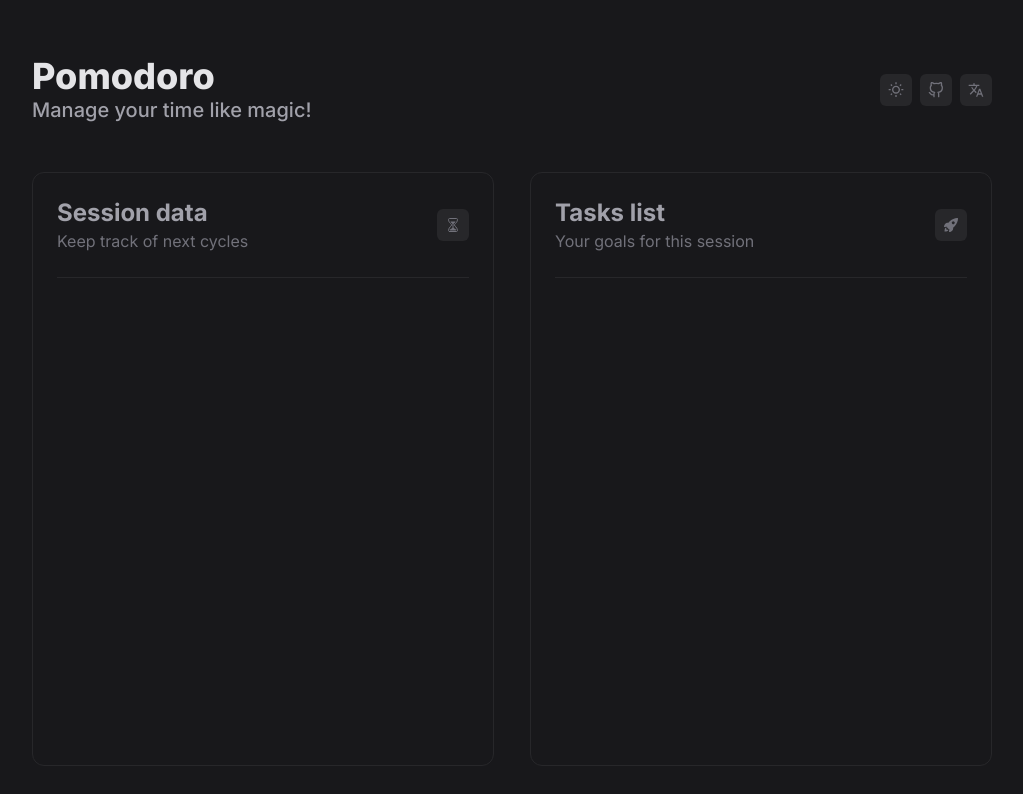
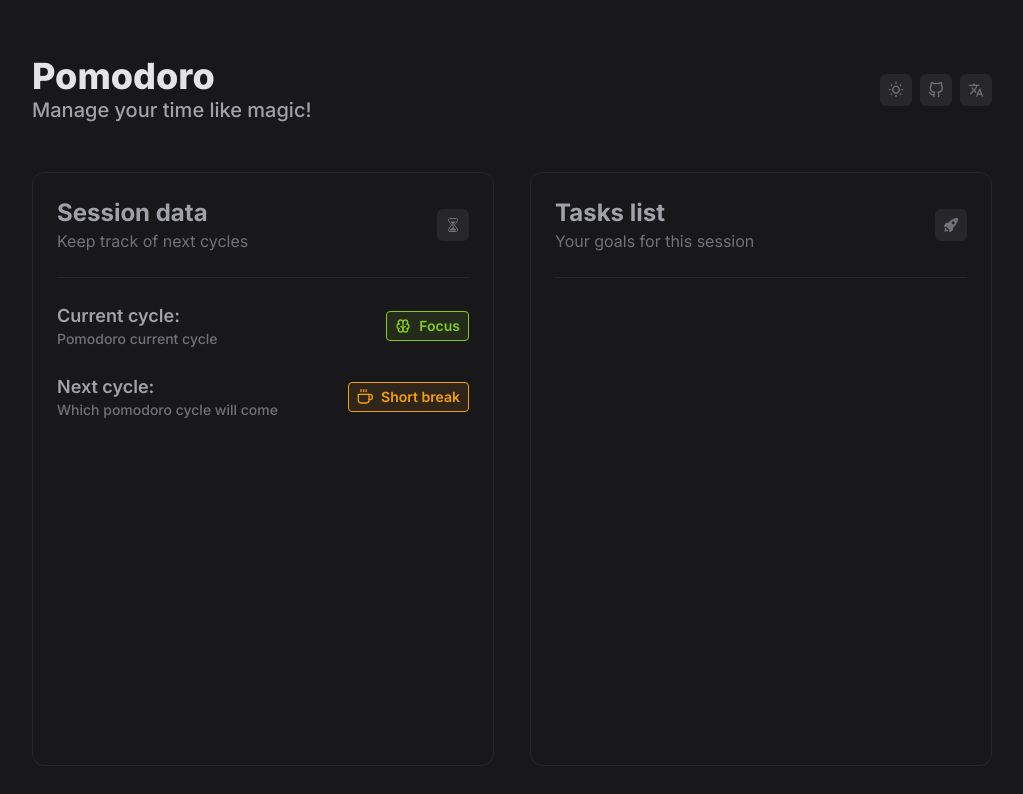
Before and after one commit to igordev96/pomodoro-react, a React (Vite) app: page / in a window 1280 px wide. Shown: the top 794 px of the page, without its empty margins (128-1151 px from the left). Built offline with nearby package versions, Linux system fonts and the light colour scheme.

Commit message:
feat- add badges

```diff
--- /dev/null
+++ b/src/components/Badge.tsx
@@ -0,0 +1,59 @@
+import { TbBrain } from "react-icons/tb";
+import { FiCoffee } from "react-icons/fi";
+
+type BreakType = "focus" | "short_break" | "long_break";
+
+export interface IBadge {
+  type?: BreakType;
+}
+
+export function Badge(props: IBadge) {
+  const { type = "focus" } = props;
+
+  const handleClasses = () => {
+    switch (type) {
+      case "long_break":
+        return "bg-cyan-500 text-cyan-500 border-cyan-500";
+      case "short_break":
+        return "bg-amber-500 text-amber-500 border-amber-500";
+      case "focus":
+      default:
+        return "bg-lime-500 text-lime-500 border-lime-500";
+    }
+  };
+
+  const handleContent = () => {
+    switch (type) {
+      case "long_break":
+        return (
+          <>
+            <FiCoffee className="text-base" />
+            <h3>Long break</h3>
+          </>
+        );
+      case "short_break":
+        return (
+          <>
+            <FiCoffee className="text-base" />
+            <h3>Short break</h3>
+          </>
+        );
+      case "focus":
+      default:
+        return (
+          <>
+            <TbBrain className="text-base" />
+            <h3>Focus</h3>
+          </>
+        );
+    }
+  };
+
+  return (
+    <div
+      className={`${handleClasses()} flex items-center gap-2 font-semibold text-sm bg-opacity-10 border rounded px-2 py-1`}
+    >
+      {handleContent()}
+    </div>
+  );
+}
--- a/src/components/BigCard.tsx
+++ b/src/components/BigCard.tsx
@@ -1,3 +1,4 @@
+import { Badge } from "./Badge";
 import { SimpleButton } from "./SimpleButton";
 
 export interface IBigCard {
@@ -9,8 +10,8 @@ export function BigCard(props: IBigCard) {
 
   if (type === "session_data") {
     return (
-      <div className="flex flex-1 rounded-xl border dark:border-zinc-800 border-zinc-200 p-6">
-        <div className="flex justify-between items-center self-start flex-1 border-b dark:border-zinc-800 border-zinc-200 pb-6 mb-6">
+      <div className="flex flex-1 flex-col rounded-xl border dark:border-zinc-800 border-zinc-200 p-6">
+        <div className="flex justify-between items-center border-b dark:border-zinc-800 border-zinc-200 pb-6 mb-6">
           <div className="flex flex-col">
             <h1 className="dark:text-zinc-400 text-zinc-600 font-bold text-2xl">
               Session data
@@ -19,7 +20,31 @@ export function BigCard(props: IBigCard) {
               Keep track of next cycles
             </h2>
           </div>
-          <SimpleButton type="hourglass" className="cursor-default" />
+          <SimpleButton type="hourglass" />
+        </div>
+        <div className="flex flex-1 flex-col">
+          <div className="flex justify-between items-center mb-6">
+            <div>
+              <h2 className="dark:text-zinc-400 text-zinc-500 text-[18px] font-semibold">
+                Current cycle:
+              </h2>
+              <h3 className="dark:text-zinc-500 text-zinc-400 text-sm font-medium">
+                Pomodoro current cycle
+              </h3>
+            </div>
+            <Badge />
+          </div>
+          <div className="flex justify-between items-center">
+            <div>
+              <h2 className="dark:text-zinc-400 text-zinc-500 text-[18px] font-semibold">
+                Next cycle:
+              </h2>
+              <h3 className="dark:text-zinc-500 text-zinc-400 text-sm font-medium">
+                Which pomodoro cycle will come
+              </h3>
+            </div>
+            <Badge type="short_break" />
+          </div>
         </div>
       </div>
     );
@@ -36,7 +61,7 @@ export function BigCard(props: IBigCard) {
             Your goals for this session
           </h2>
         </div>
-        <SimpleButton type="rocket" className="cursor-default" />
+        <SimpleButton type="rocket" />
       </div>
     </div>
   );
--- a/src/components/SimpleButton.tsx
+++ b/src/components/SimpleButton.tsx
@@ -11,6 +11,10 @@ export interface ISimpleButton extends HTMLProps<HTMLButtonElement> {
 
 export function SimpleButton(props: ISimpleButton) {
   const { type, className, ...rest } = props;
+
+  const isNotHourGlassOrRocket = () => {
+    return type !== "hourglass" && type !== "rocket";
+  };
 
   const handleButtonIcon = () => {
     switch (type) {
@@ -40,7 +44,11 @@ export function SimpleButton(props: ISimpleButton) {
 
   return (
     <button
-      className={`dark:bg-zinc-800 bg-zinc-100 p-2 rounded-md ${className}`}
+      className={`dark:bg-zinc-800 bg-zinc-100 p-2 rounded-md ${
+        isNotHourGlassOrRocket()
+          ? "dark:hover:bg-opacity-40 hover:bg-zinc-200 [&>*:nth-child(1)]:hover:text-zinc-600 transition"
+          : "cursor-default"
+      } ${className}`}
       {...rest}
     >
       {handleButtonIcon()}
```
